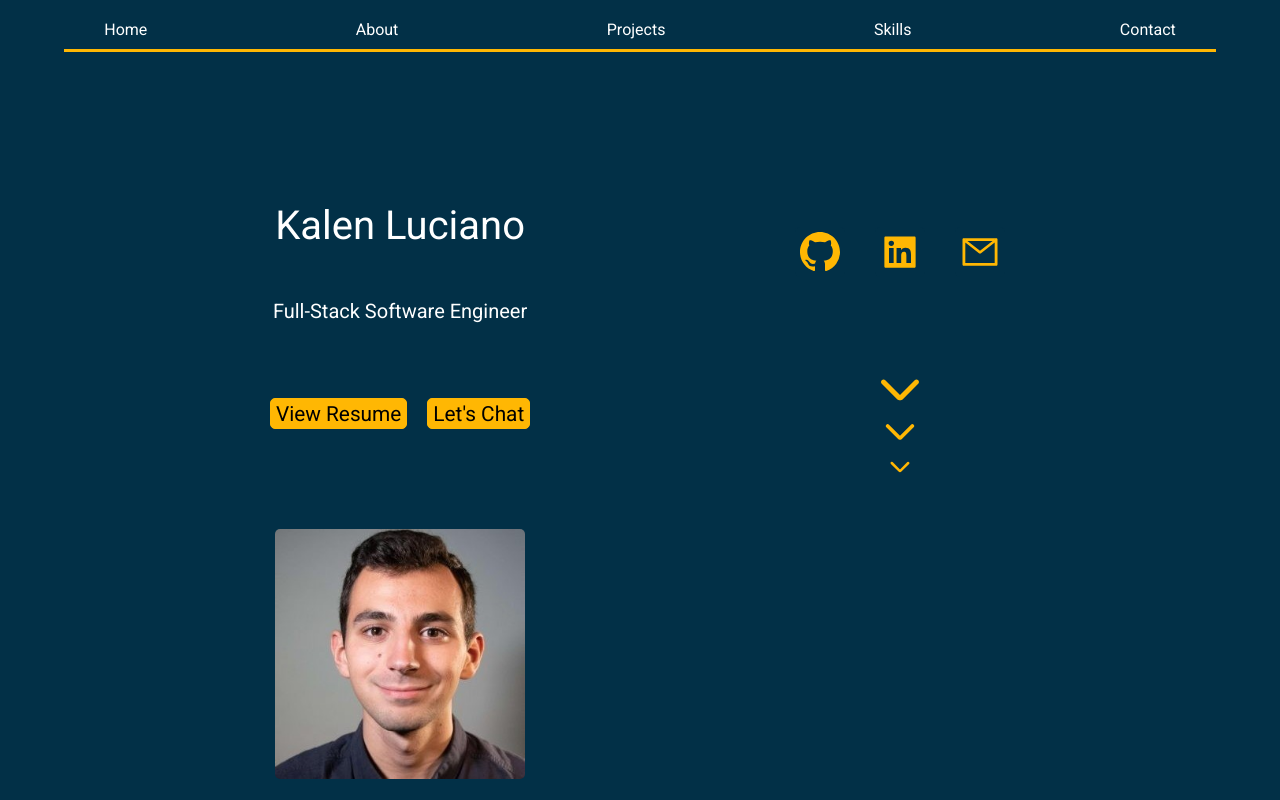
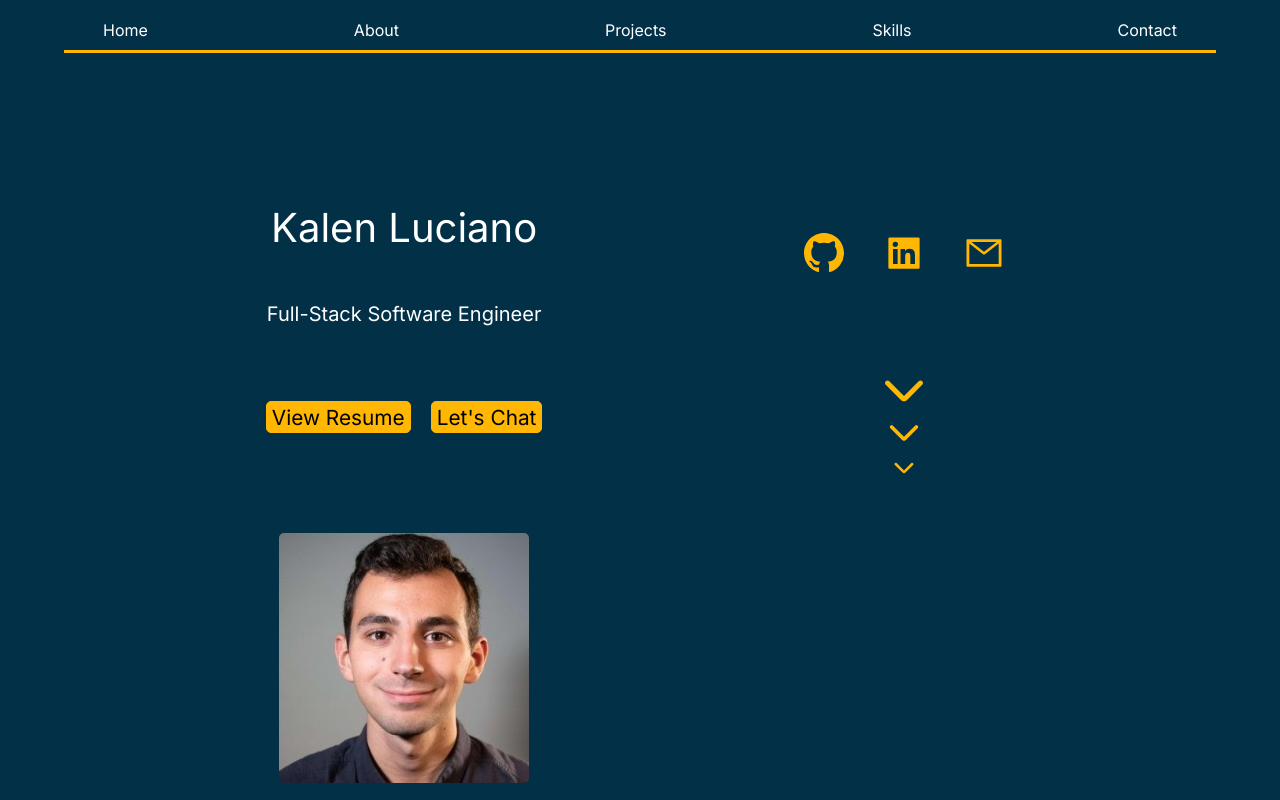
Before and after one commit to kalenluciano/kalenluciano.github.io, a React (Create React App) app: page / in a window 1280 px wide. Shown: the top 800 px of the page. Built offline with nearby package versions, Linux system fonts and the light colour scheme.

Commit message:
Added more general font styling for the overall app

```diff
--- a/src/index.css
+++ b/src/index.css
@@ -7,7 +7,7 @@
   list-style: none;
   text-decoration: none;
   background-color: #023047;
-  font-family: "Roboto", sans-serif;
+  font-family: 'Inter', sans-serif;
 }
 
 html {
```
